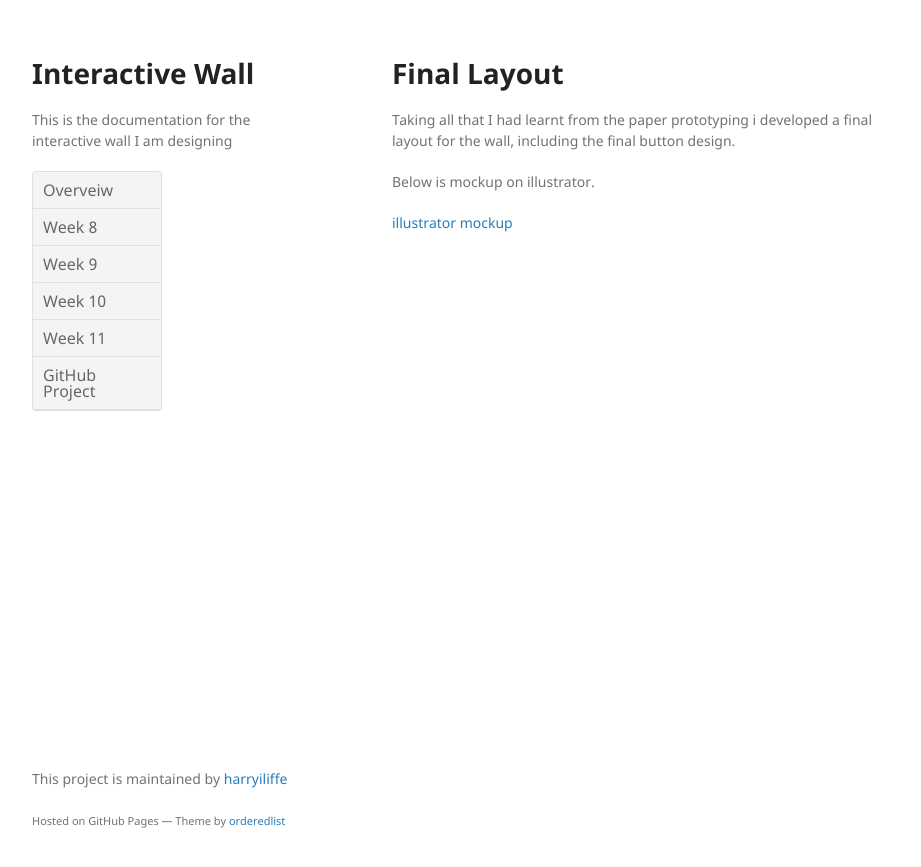
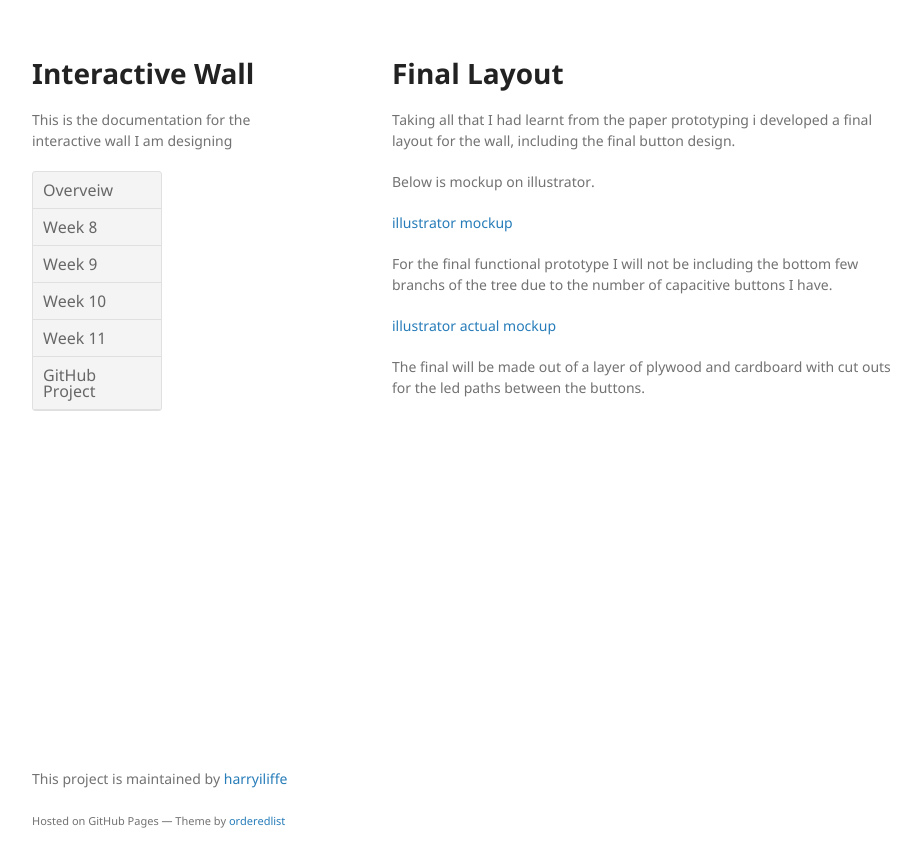
Before and after one commit to harryiliffe/interactive-design, a Jekyll site: the page built from docs/_posts/2017-10-12-finallayout.md, in a window 1280 px wide. Shown: the top 867 px of the page, without its empty margins (178-1099 px from the left). Built offline with Jekyll 4.4.1, drawn with Linux system fonts in a browser that asks for light colours.

Commit message:
updated post

```diff
--- a/docs/_posts/2017-10-12-finallayout.md
+++ b/docs/_posts/2017-10-12-finallayout.md
@@ -11,3 +11,9 @@ Taking all that I had learnt from the paper prototyping i developed a final layo
 Below is mockup on illustrator.
 
 [illustrator mockup]({{site.imageurl}}illustratorlayout.jpg)
+
+For the final functional prototype I will not be including the bottom few branchs of the tree due to the number of capacitive buttons I have.
+
+[illustrator actual mockup]({{site.imageurl}}illustratorlayoutfinal.jpg)
+
+The final will be made out of a layer of plywood and cardboard with cut outs for the led paths between the buttons.
```
Also changed, not shown: other parts of docs/_posts/2017-10-12-finallayout.md (+1 -1 lines), docs/_posts/2017-10-09-paperprototyping.md (+1 -0 lines), docs/_posts/another-page.md (deleted, +0 -13 lines).
